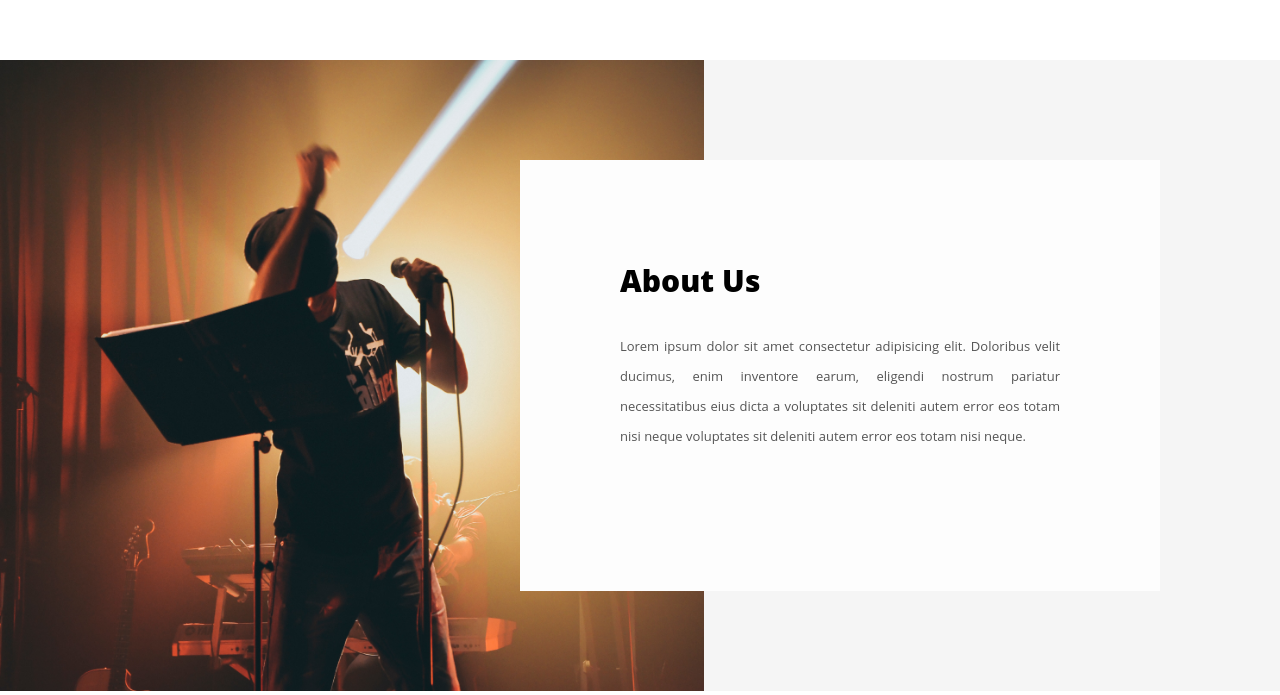
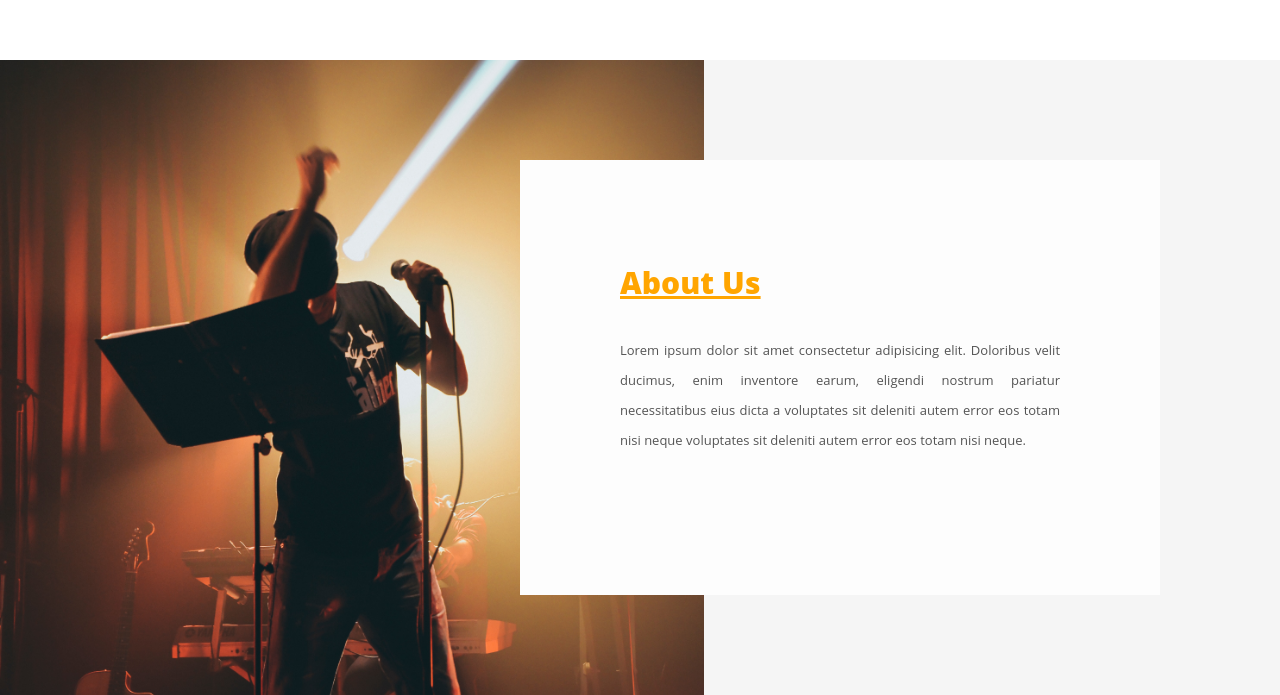
Before and after one commit to UTKARSHBHA/tanz, a website: page index.html in a window 1280 px wide. Shown: the part 804-1499 px from the top of the page. Drawn offline with nearby package versions, Linux system fonts and the light colour scheme.

Commit message:
minor change

```diff
--- a/index.html
+++ b/index.html
@@ -10,6 +10,7 @@
       href="https://fonts.googleapis.com/css2?family=Nunito:ital,wght@1,900&display=swap"
       rel="stylesheet"
     />
+    <link href="https://unpkg.com/tailwindcss@^2/dist/tailwind.min.css" rel="stylesheet">
   </head>
   <body>
     <nav>
@@ -125,5 +126,9 @@
     </div>
   </div>
 
+
+
+
+
   </body>
 </html>
--- a/public/css/style.css
+++ b/public/css/style.css
@@ -333,6 +333,8 @@ header {
   margin-bottom: 30px;
   font-size: 30px;
   font-weight: 900;
+  color: orange;
+  text-decoration: underline;
 }
 
 .text{
@@ -368,3 +370,6 @@ header {
       padding: 60px;
   }
 }
+
+
+/* courses section */
```
